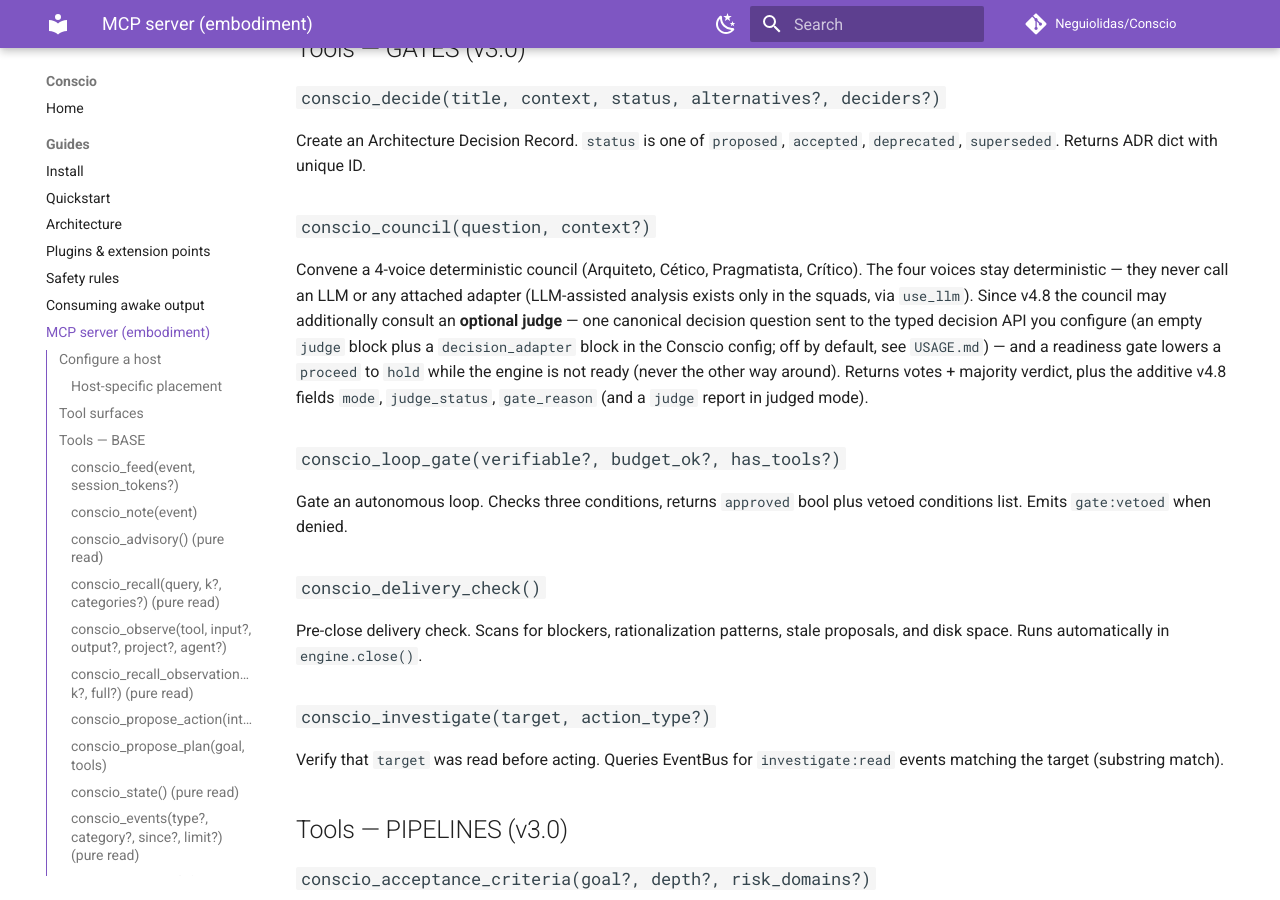
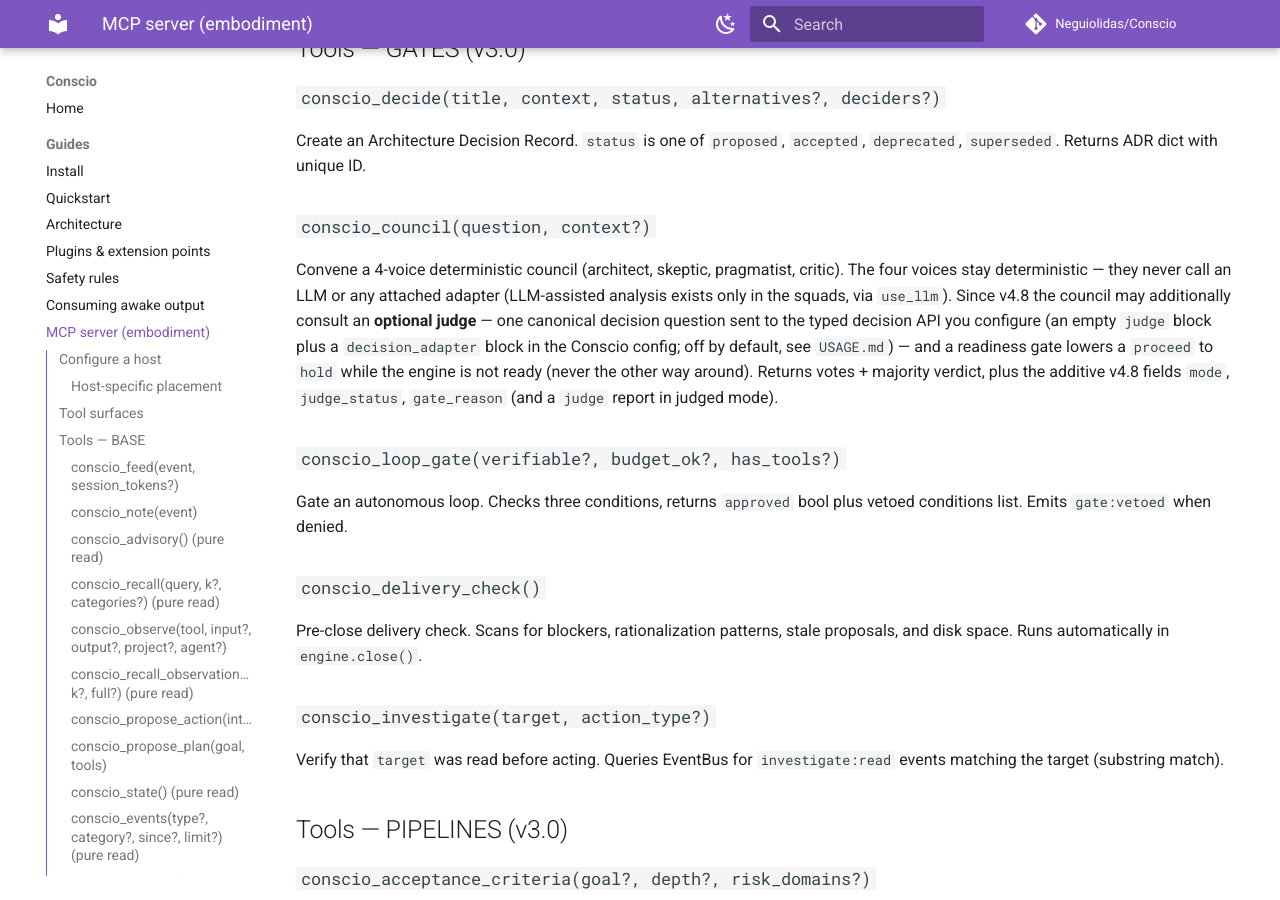
Before and after one commit to Neguiolidas/Conscio, an MkDocs documentation site: the page built from docs/guides/mcp.md, in a window 1280 px wide and 900 px high, scrolled down 5870 px. Built offline with MkDocs 1.6.1 and Material for MkDocs 9.7.7, drawn with Linux system fonts in a browser that asks for light colours; comment, search, counter and statistics services are not loaded.

Commit message:
docs: correct the five reviewer findings in the council docs (T7)
Reviewer pass over the T7 docs commit; five factual corrections,
docs only, no numbers added:

- USAGE.md (both copies stay identical): all four voices read the
  9-trait extraction, not only the critic (gates.py calls
  extract_traits in every voice function, with a per-voice weight
  table); the "the critic sharpens its vote" sentence is gone.
- CHANGELOG: the opening now states what is intact (the voices'
  contract — they never call an LLM or an attached adapter), what
  changed (the votes also read the traits), and what is additive
  (the new result fields) — replacing the false "all additive;
  the deterministic path and its contract are untouched" line.
- CHANGELOG: the heldout half is opened by the harness and the
  relabel tool, and tuning never reads it — replacing the
  contradictory "read only by the harness" clause.
- CHANGELOG: the judge-boundary statuses are described without
  internal task ids ("malformed / internal_error mark the judge
  boundary: a failed validation or an unexpected error is logged
  and the council falls back to deterministic mode").
- docs/guides/mcp.md: the council voices are named as in the code
  (architect, skeptic, pragmatist, critic).

Co-Authored-By: Agnes/ZCode (relay 95c8100b-ac0a-4a58-a57b-d7e8b304274b) <95c8100b-ac0a-4a58-a57b-d7e8b304274b@relay.local>

```diff
--- a/docs/guides/mcp.md
+++ b/docs/guides/mcp.md
@@ -305,8 +305,8 @@
 
 ### `conscio_council(question, context?)`
 
-Convene a 4-voice deterministic council (Arquiteto, Cético, Pragmatista,
-Crítico). The four voices stay deterministic — they never call an LLM or
+Convene a 4-voice deterministic council (architect, skeptic, pragmatist,
+critic). The four voices stay deterministic — they never call an LLM or
 any attached adapter (LLM-assisted analysis exists only in the squads,
 via `use_llm`). Since v4.8 the council may additionally consult an
 **optional judge** — one canonical decision question sent to the typed
```
Also changed, not shown: CHANGELOG.md (+11 -7 lines), USAGE.md (+3 -2 lines), conscio/USAGE.md (+3 -2 lines).
